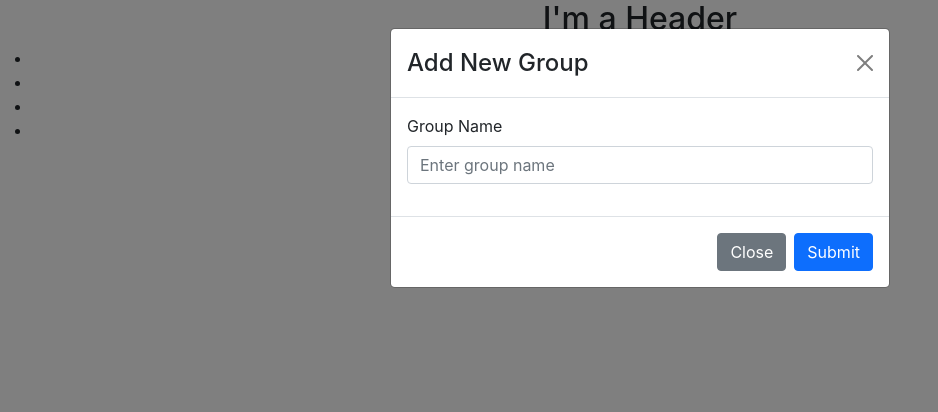
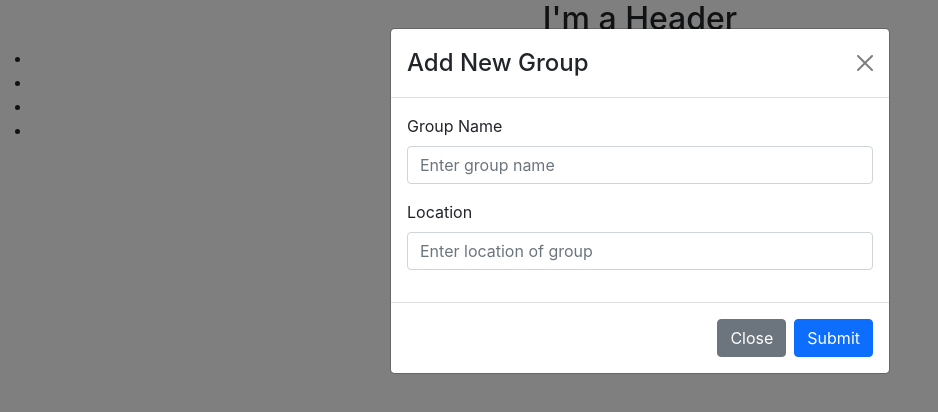
Before and after one commit to thePumaLovers/project-planning-client, a React (Create React App) app: page /groups in a window 1280 px wide. Both pictures are taken after a click on the button "Add a Group". Shown: the top 412 px of the page, without its empty margins (0-938 px from the left). Built offline with nearby package versions, Linux system fonts and the light colour scheme.

Commit message:
added second input field, cleaned up comments Co-authored-by: @aidynhillyard

```diff
--- a/src/Components/GroupForm/GroupForm.js
+++ b/src/Components/GroupForm/GroupForm.js
@@ -1,15 +1,14 @@
-import Modal from 'react-bootstrap/Modal'
-import Button from 'react-bootstrap/Button'
-import Form from 'react-bootstrap/Form'
-import { useState } from 'react';
+import Modal from "react-bootstrap/Modal";
+import Button from "react-bootstrap/Button";
+import Form from "react-bootstrap/Form";
+import { useState } from "react";
 
 const GroupForm = () => {
-
   const [show, setShow] = useState(false);
   const [form, setForm] = useState({
     groupName: "",
     location: "",
-    projects: []
+    projects: [],
   });
 
   const handleClose = () => setShow(false);
@@ -28,8 +27,8 @@ const GroupForm = () => {
   // handleSubmit
   const handleSubmit = (event) => {
     event.preventDefault();
-    console.log(form)
-  }
+    console.log(form);
+  };
 
   return (
     <div>
@@ -45,39 +44,37 @@ const GroupForm = () => {
           <Form>
             <Form.Group className="mb-3 group-form" controlId="formGroupName">
               <Form.Label>Group Name</Form.Label>
-              <Form.Control type="input" placeholder="Enter group name" value={form.groupName} onChange={handleChange}/>
+              <Form.Control
+                type="input"
+                placeholder="Enter group name"
+                value={form.groupName}
+                onChange={handleChange}
+              />
             </Form.Group>
-
+            <Form.Group className="mb-3 group-form" controlId="formLocation">
+              <Form.Label>Location</Form.Label>
+              <Form.Control
+                type="input"
+                placeholder="Enter location of group"
+                value={form.location}
+                onChange={handleChange}
+              />
+            </Form.Group>
           </Form>
-        {/* <Form>
-  <Form.Group className="mb-3" controlId="formBasicEmail">
-    <Form.Label>Email address</Form.Label>
-    <Form.Control type="email" placeholder="Enter email" />
-    <Form.Text className="text-muted">
-      We'll never share your email with anyone else.
-    </Form.Text>
-  </Form.Group>
-
-  <Form.Group className="mb-3" controlId="formBasicPassword">
-    <Form.Label>Password</Form.Label>
-    <Form.Control type="password" placeholder="Password" />
-  </Form.Group>
-  <Form.Group className="mb-3" controlId="formBasicCheckbox">
-    <Form.Check type="checkbox" label="Check me out" />
-  </Form.Group>
-  <Button variant="primary" type="submit">
-    Submit
-  </Button>
-</Form> */}
         </Modal.Body>
         <Modal.Footer>
-        <Button variant="secondary" onClick={handleClose}>
+          <Button variant="secondary" onClick={handleClose}>
             Close
           </Button>
-          <Button variant="primary" onClick={ (event) => {handleSubmit(event); handleClose();}}>
-              Submit
+          <Button
+            variant="primary"
+            onClick={(event) => {
+              handleSubmit(event);
+              handleClose();
+            }}
+          >
+            Submit
           </Button>
-
         </Modal.Footer>
       </Modal>
     </div>
@@ -85,37 +82,3 @@ const GroupForm = () => {
 };
 
 export default GroupForm;
-
-
-
-// function Example() {
-//   const [show, setShow] = useState(false);
-
-//   const handleClose = () => setShow(false);
-//   const handleShow = () => setShow(true);
-
-//   return (
-//     <>
-//       <Button variant="primary" onClick={handleShow}>
-//         Launch demo modal
-//       </Button>
-
-//       <Modal show={show} onHide={handleClose}>
-//         <Modal.Header closeButton>
-//           <Modal.Title>Modal heading</Modal.Title>
-//         </Modal.Header>
-//         <Modal.Body>Woohoo, you're reading this text in a modal!</Modal.Body>
-//         <Modal.Footer>
-//           <Button variant="secondary" onClick={handleClose}>
-//             Close
-//           </Button>
-//           <Button variant="primary" onClick={handleClose}>
-//             Save Changes
-//           </Button>
-//         </Modal.Footer>
-//       </Modal>
-//     </>
-//   );
-// }
-
-// render(<Example />);
```
